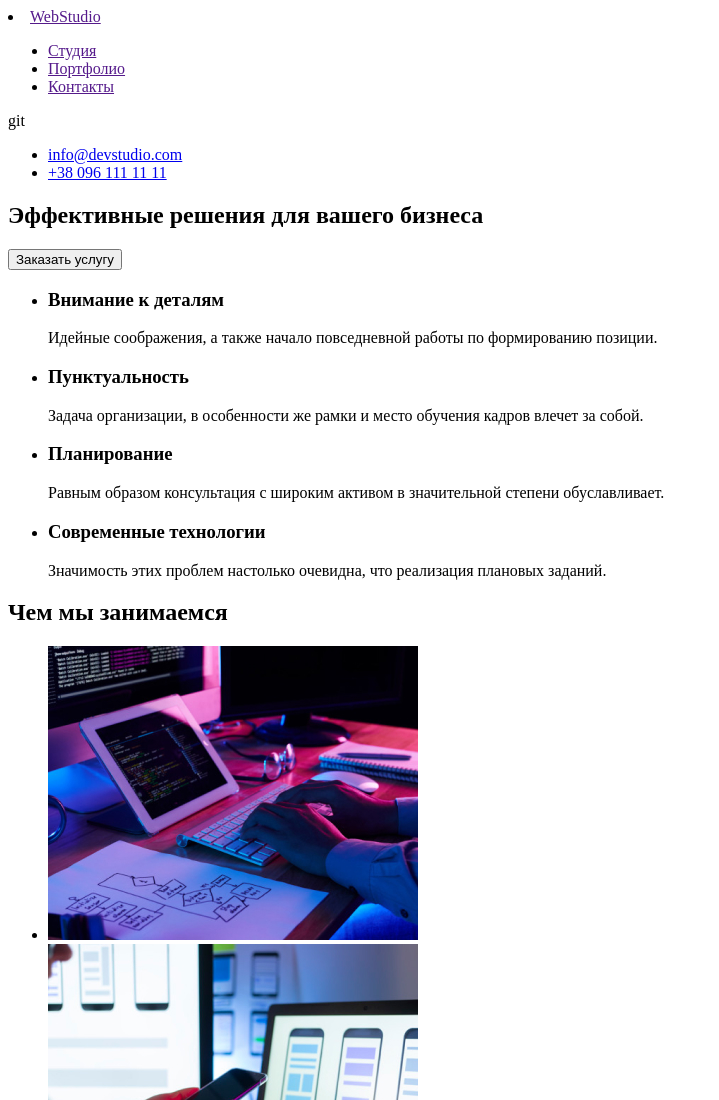
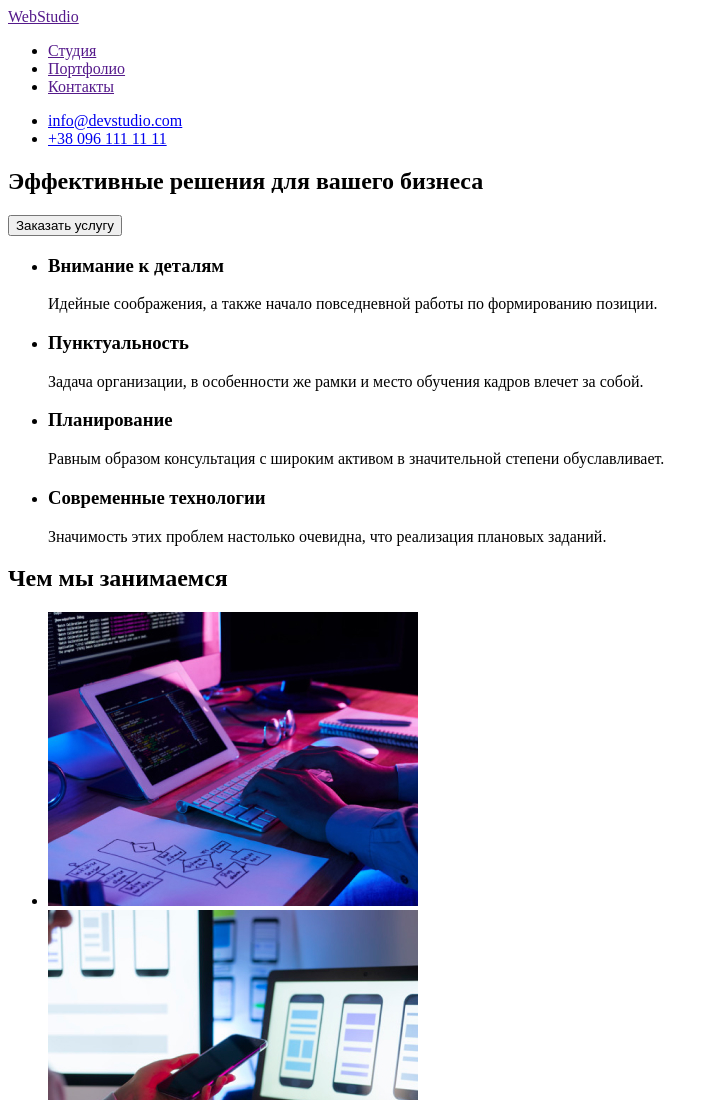
Before and after one commit to Dave-Romano/goit-markup-hw-01, a plain HTML site: page index.html in a window 1280 px wide. Shown: the top 1100 px of the page, without its empty margins (0-719 px from the left). Drawn offline with Linux system fonts and the light colour scheme.

Commit message:
Realy Ended homework

```diff
--- a/index.html
+++ b/index.html
@@ -11,14 +11,13 @@
     <header>
       <nav>
         <!-- лого -->
-        <li><a href="">WebStudio</a></li>
+        <a href="">WebStudio</a>
         <!-- остальная навигация -->
         <ul>
           <li><a href="">Студия</a></li>
           <li><a href="">Портфолио</a></li>
           <li><a href="">Контакты</a></li>
         </ul>
-        git
       </nav>
       <!-- Telephone & Mail -->
       <ul>
```
